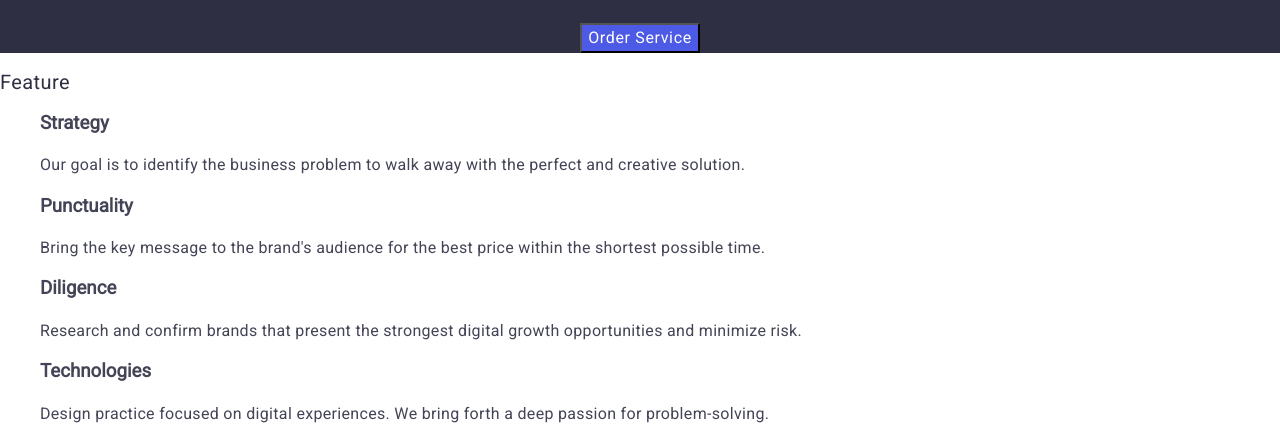
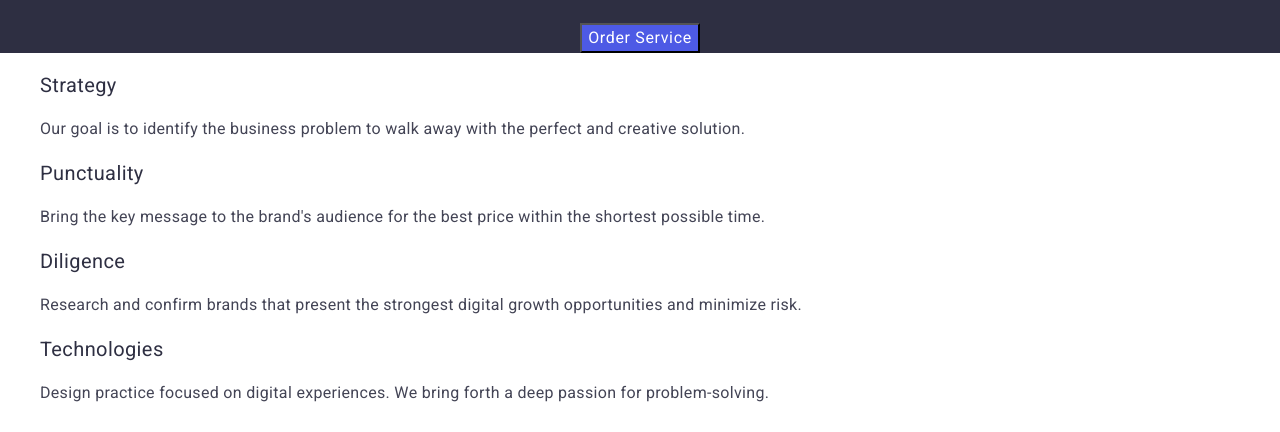
Before and after one commit to AntonDomot/goit-markup-hw-02, a plain HTML site: page index.html in a window 1280 px wide. Shown: the part 303-735 px from the top of the page. Drawn offline with nearby package versions, Linux system fonts and the light colour scheme.

Commit message:
change h2

```diff
--- a/css/styles.css
+++ b/css/styles.css
@@ -74,8 +74,8 @@ span {
   text-transform: capitalize;
 }
 .portfolio_item,
-.unvizible,
-.team_name {
+.team_name,
+.priorities {
   background-color: #ffffff;
   font-weight: 500;
   font-size: 20px;
--- a/index.html
+++ b/index.html
@@ -56,7 +56,7 @@
       </section>
       <!--1 частина сайту-->
       <section>
-        <h2 class="unvizible">Feature</h2>
+        <h2 hidden>Feature</h2>
         <ul>
           <li>
             <h3 class="priorities">Strategy</h3>
```
